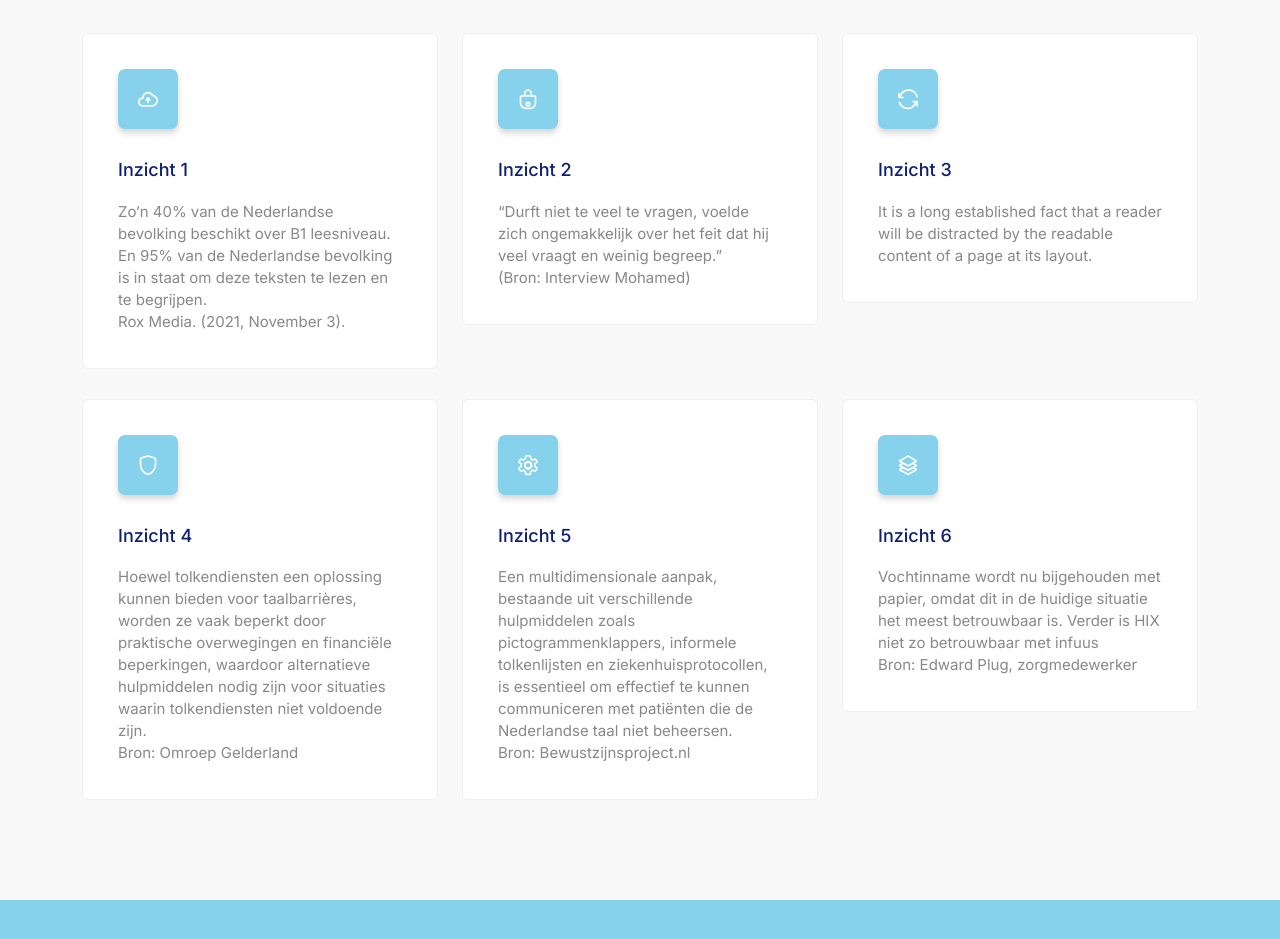
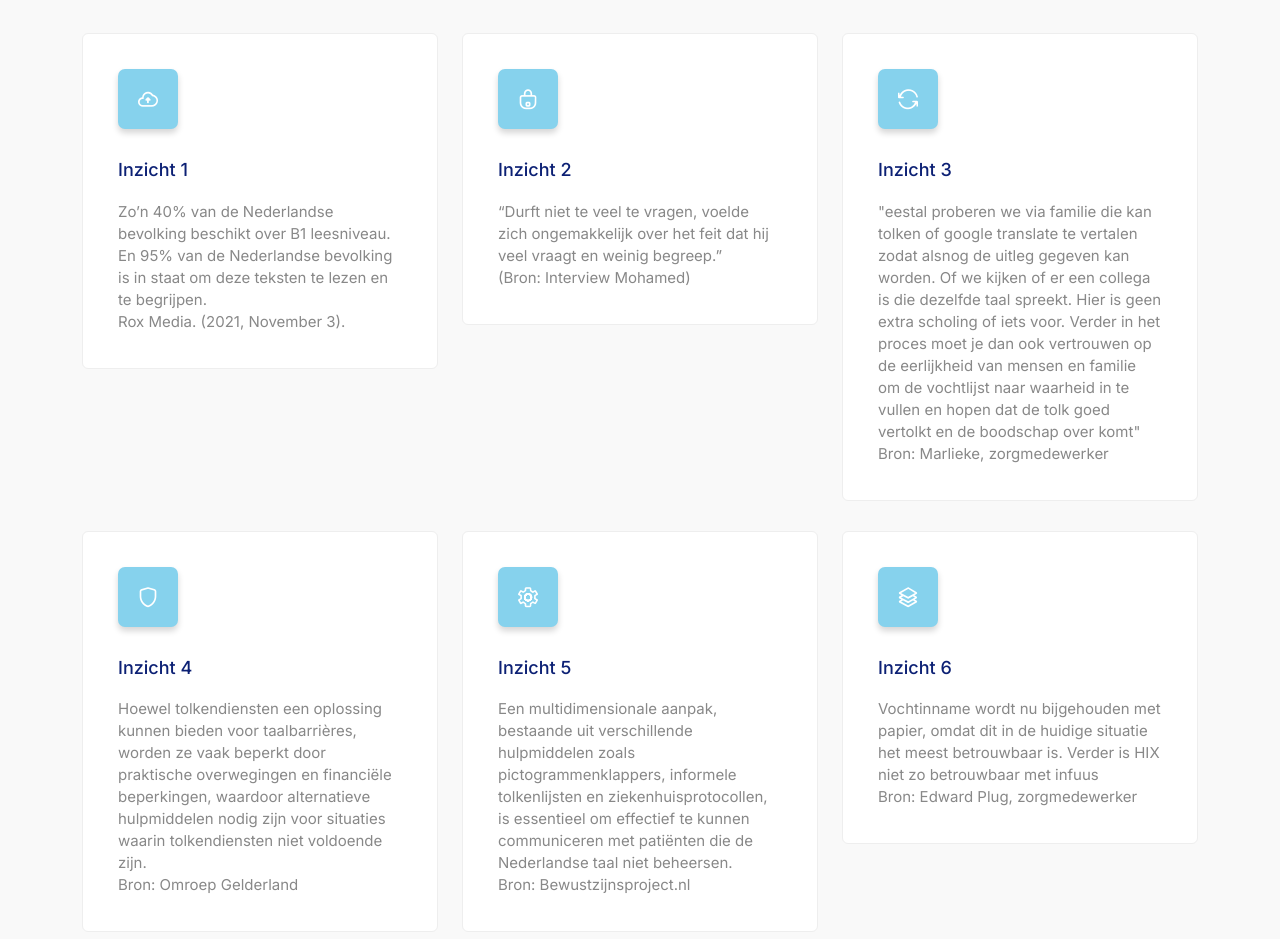
Before and after one commit to MarkajKING/medialab2_ongepager, a plain HTML site: page index.html in a window 1280 px wide. Shown: the part 927-1866 px from the top of the page. Drawn offline with Linux system fonts and the light colour scheme.

Commit message:
Update index.html

```diff
--- a/index.html
+++ b/index.html
@@ -213,8 +213,9 @@
               <i class="lni lni-reload"></i>
               <h3>Inzicht 3</h3>
               <p>
-                It is a long established fact that a reader will be distracted
-                by the readable content of a page at its layout.
+                "eestal proberen we via familie die kan tolken of google translate te vertalen zodat alsnog de uitleg gegeven kan worden. Of we kijken of er een collega is die dezelfde taal spreekt. Hier is geen extra scholing of iets voor. Verder in het proces moet je dan ook vertrouwen op de eerlijkheid van mensen en familie om de vochtlijst naar waarheid in te vullen en hopen dat de tolk goed vertolkt en de boodschap over komt"
+                <br />
+                Bron: Marlieke, zorgmedewerker
               </p>
             </div>
             <!-- End Single Feature -->
```
